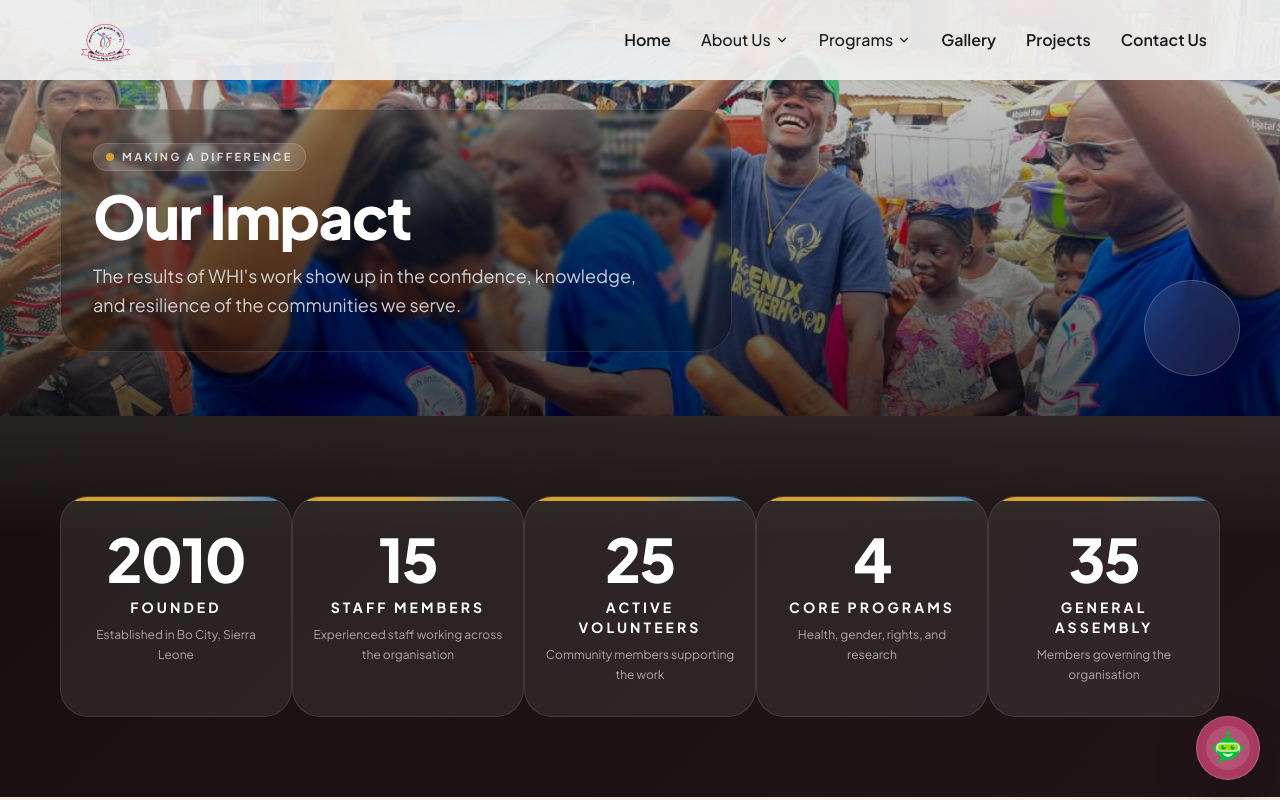
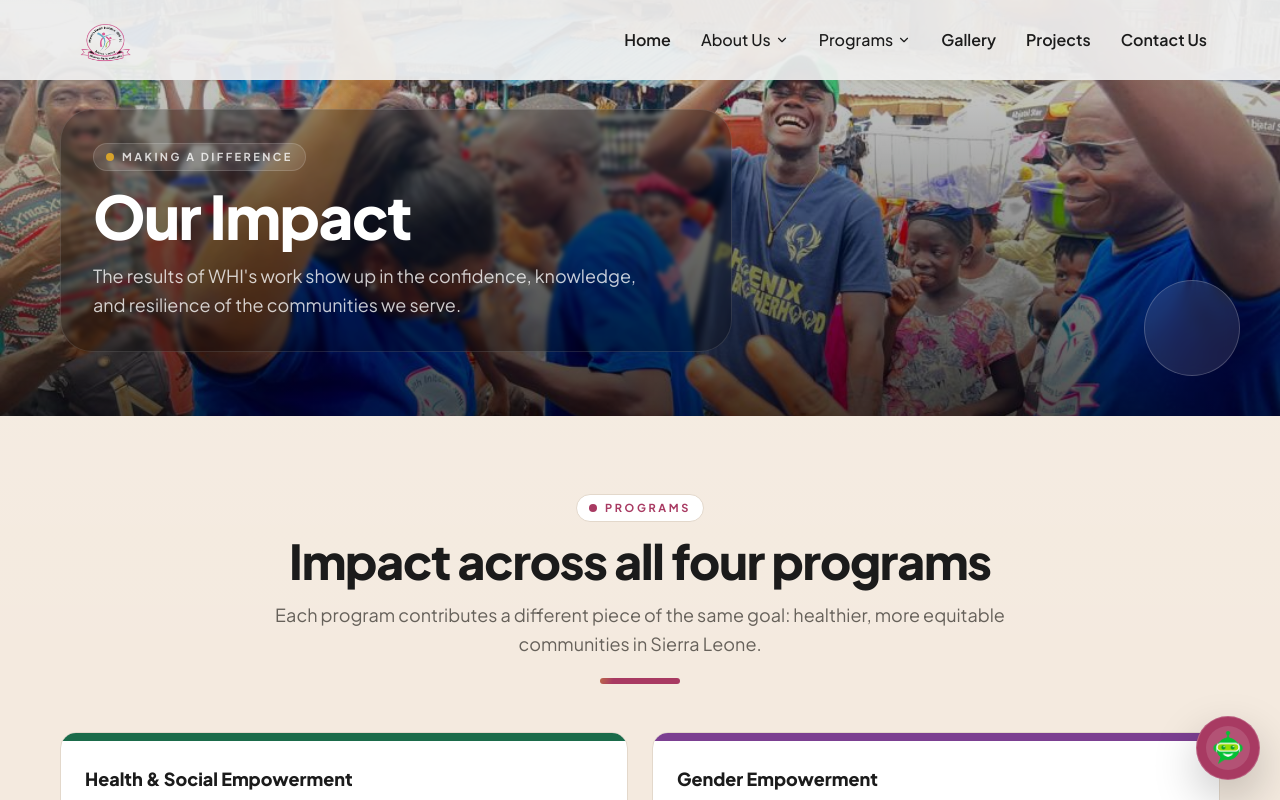
Before and after one commit to STEVOHCODER/WHI_new, a Next.js app: page /impact in a window 1280 px wide. Shown: the top 800 px of the page. Built offline with nearby package versions, Linux system fonts and the light colour scheme.

Commit message:
Remove stats cards row (2010, 15, 25, 4, 35) from impact page

```diff
--- a/app/impact/page.tsx
+++ b/app/impact/page.tsx
@@ -3,12 +3,10 @@ import Image from "next/image";
 import PageHero from "@/components/sections/PageHero";
 import SectionHeading from "@/components/ui/SectionHeading";
 import AnimatedSection from "@/components/ui/AnimatedSection";
-import ImpactStatCard from "@/components/cards/ImpactStatCard";
 import StoryCard from "@/components/cards/StoryCard";
 import CTASection from "@/components/sections/CTASection";
 import Button from "@/components/ui/Button";
 import {
-  impactStats,
   featuredStories,
   projectAchievements,
 } from "@/data/impact";
@@ -82,16 +80,6 @@ export default function ImpactPage() {
         title="Our Impact"
         subtitle="The results of WHI&apos;s work show up in the confidence, knowledge, and resilience of the communities we serve."
       />
-
-      <section className="py-16 md:py-20 surface-dark section-panel" aria-label="Impact statistics">
-        <div className="container-wide">
-          <div className="grid grid-cols-2 divide-x divide-white/10 md:grid-cols-3 lg:grid-cols-5">
-            {impactStats.map((stat) => (
-              <ImpactStatCard key={stat.label} stat={stat} light />
-            ))}
-          </div>
-        </div>
-      </section>
 
       <section className="section-padding surface-sand section-panel">
         <div className="container-wide">
```
